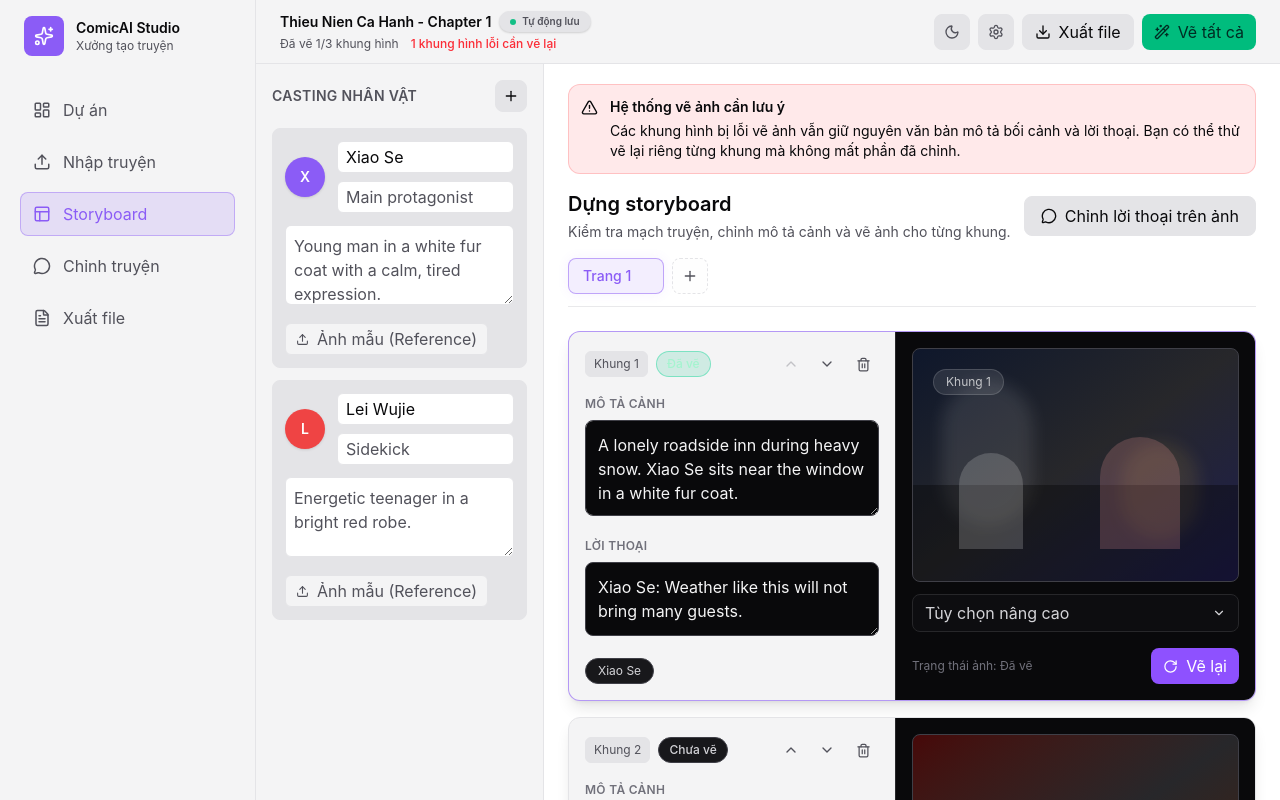
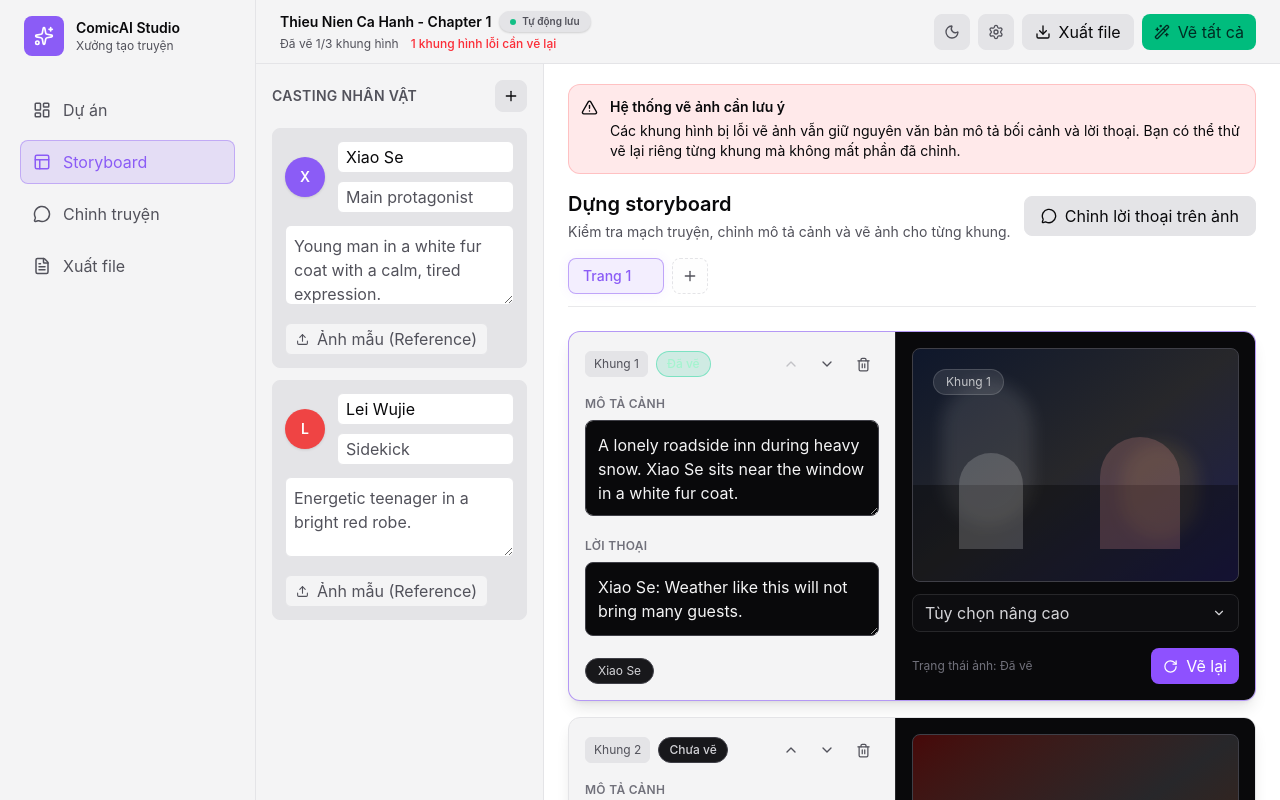
Before and after one commit to nguyenhoclaptrinh/text-to-comic-app, a Next.js app: page / in a window 1280 px wide. Shown: the top 800 px of the page. Built offline with nearby package versions, Linux system fonts and the light colour scheme; no server answers; the database is empty.

Commit message:
Xoa tab Nhap Truyen

```diff
--- a/components/studio/SideNavigation.tsx
+++ b/components/studio/SideNavigation.tsx
@@ -9,7 +9,6 @@ import {
   MessageCircle,
   PanelsTopLeft,
   Sparkles,
-  Upload,
 } from "lucide-react";
 import type { ReactNode } from "react";
 
@@ -23,7 +22,6 @@ type NavigationItem = {
 
 const NAVIGATION_ITEMS: NavigationItem[] = [
   { id: "projects", label: "Dự án", icon: <LayoutDashboard size={18} /> },
-  { id: "import", label: "Nhập truyện", icon: <Upload size={18} /> },
   { id: "storyboard", label: "Storyboard", icon: <PanelsTopLeft size={18} /> },
   { id: "comic", label: "Chỉnh truyện", icon: <MessageCircle size={18} /> },
   { id: "export", label: "Xuất file", icon: <FileText size={18} /> },
```
Also changed, not shown: 1 other file (tests, documents, lock files or other folders).
